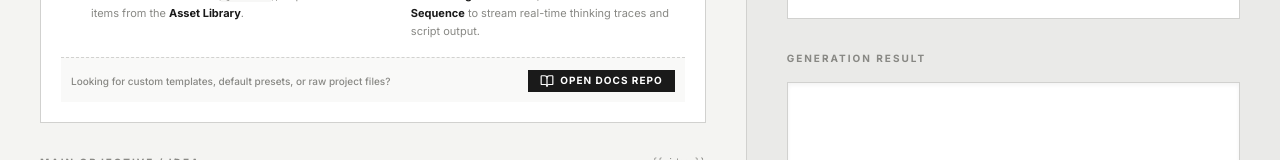
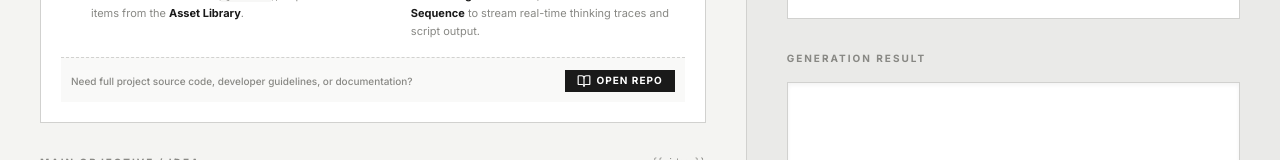
Before and after one commit to taruma/PromptLab, a Next.js app: page / in a window 1280 px wide. Shown: the part 309-469 px from the top of the page. Built offline with nearby package versions, Linux system fonts and the light colour scheme.

Commit message:
docs: update repository link label and description

```diff
--- a/components/LabManualSection.tsx
+++ b/components/LabManualSection.tsx
@@ -79,7 +79,7 @@ export default function LabManualSection({
           {/* Footer link to Repository */}
           <div className="border-t border-[#D1D1CF] pt-3 flex flex-col sm:flex-row sm:items-center justify-between gap-2 bg-[#F4F4F2]/50 p-2.5 border-dashed">
             <span className="text-[10px] text-[#888884] font-medium leading-relaxed">
-              Looking for custom templates, default presets, or raw project files?
+              Need full project source code, developer guidelines, or documentation?
             </span>
             <a
               href="https://github.com/taruma/PromptLab"
@@ -88,7 +88,7 @@ export default function LabManualSection({
               className="inline-flex items-center gap-1.5 px-3 py-1 bg-[#1A1A1A] hover:bg-[#333] text-white text-[10px] font-bold uppercase tracking-widest transition-all rounded-none self-start sm:self-auto shrink-0 cursor-pointer"
             >
               <BookOpen className="w-3.5 h-3.5" />
-              Open Docs Repo
+              Open Repo
             </a>
           </div>
         </div>
```
